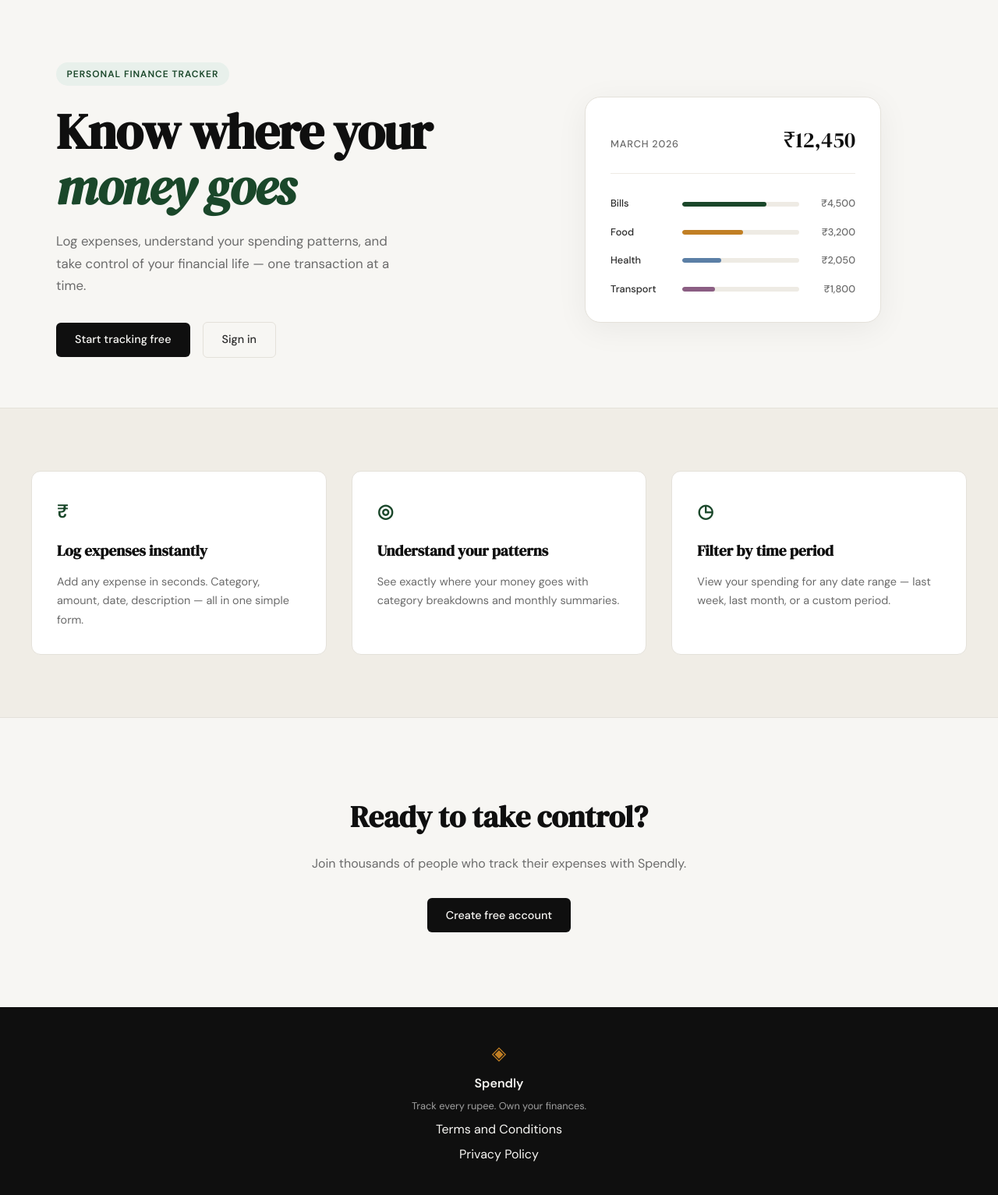
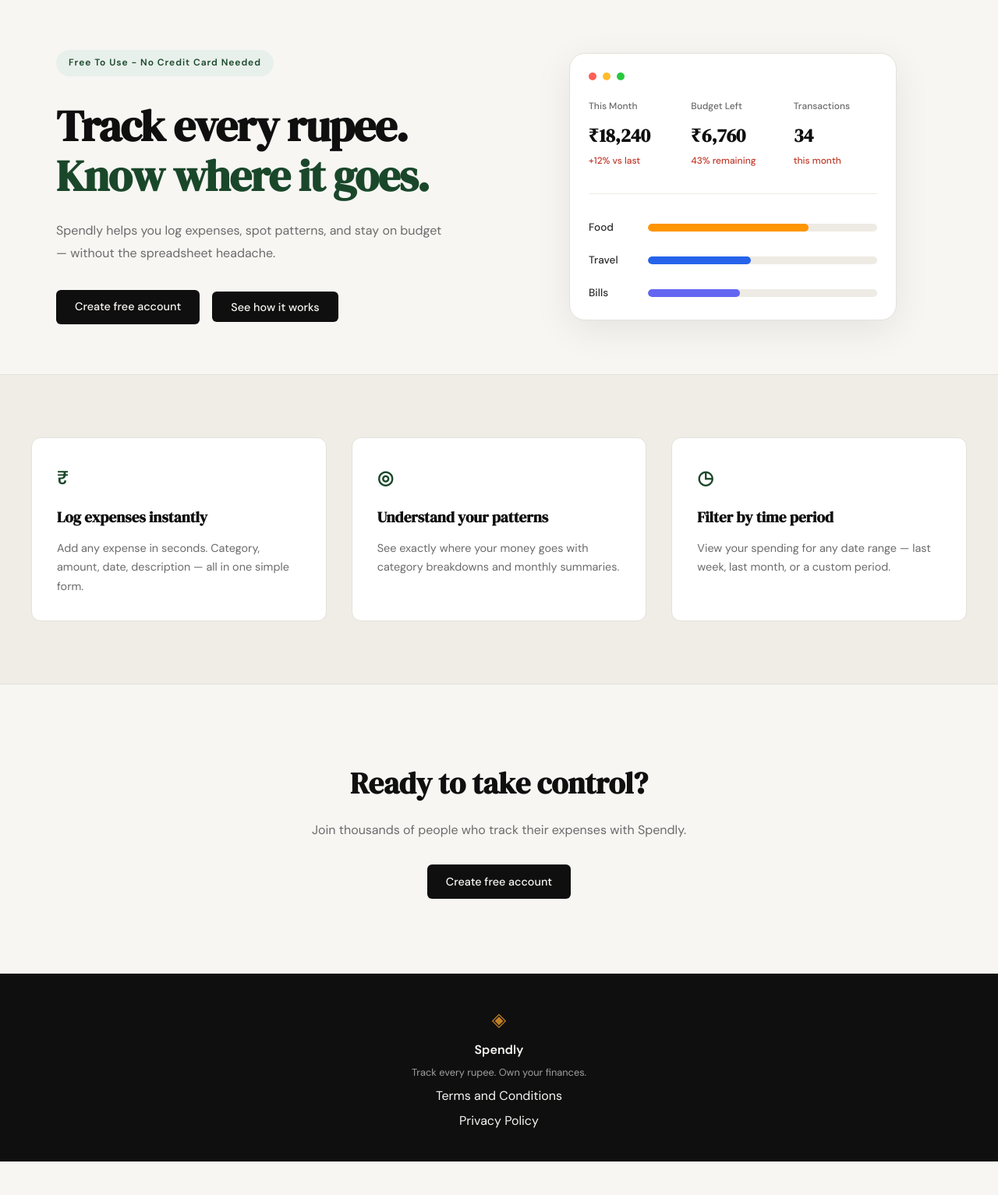
Before and after one commit to nikhilchaudhary123/spendly, a Flask app: page / in a window 1280 px wide. Shown: the part 61-1594 px from the top of the page at 78% size. After the commit the page ends 1551 px from the top, so only its background shows below. Run offline with Flask 3, Linux system fonts and the light colour scheme.

Commit message:
update landing page

```diff
--- a/expense-tracker/static/css/style.css
+++ b/expense-tracker/static/css/style.css
@@ -124,13 +124,18 @@ a { color: inherit; text-decoration: none; }
 /* ------------------------------------------------------------------ */
 
 .hero {
-    padding: 5rem 2rem 4rem;
+    padding: 4rem 2rem;
     display: grid;
     grid-template-columns: 1fr 1fr;
     gap: 4rem;
     align-items: center;
     max-width: var(--max-width);
     margin: 0 auto;
+}
+
+.hero-inner {
+    display: flex;
+    flex-direction: column;
 }
 
 .hero-badge {
@@ -140,38 +145,40 @@ a { color: inherit; text-decoration: none; }
     font-size: 0.75rem;
     font-weight: 600;
     letter-spacing: 0.08em;
-    text-transform: uppercase;
-    padding: 0.35rem 0.85rem;
+    text-transform: capitalize;
+    padding: 0.45rem 1rem;
     border-radius: 999px;
-    margin-bottom: 1.5rem;
+    margin-bottom: 2rem;
+    width: fit-content;
 }
 
 .hero-title {
     font-family: var(--font-display);
-    font-size: clamp(2.5rem, 5vw, 4rem);
-    line-height: 1.1;
+    font-size: clamp(2.5rem, 5vw, 3.5rem);
+    line-height: 1.15;
     letter-spacing: -0.02em;
     color: var(--ink);
-    margin-bottom: 1.25rem;
+    margin-bottom: 1.5rem;
+    font-weight: 700;
 }
 
-.hero-title em {
-    font-style: italic;
+.hero-accent {
     color: var(--accent);
 }
 
 .hero-subtitle {
-    font-size: 1.05rem;
+    font-size: 1rem;
     color: var(--ink-muted);
-    line-height: 1.7;
-    max-width: 460px;
+    line-height: 1.8;
     margin-bottom: 2rem;
+    max-width: 500px;
 }
 
 .hero-actions {
     display: flex;
     gap: 1rem;
     align-items: center;
+    margin-bottom: 0;
 }
 
 /* ------------------------------------------------------------------ */
@@ -187,52 +194,90 @@ a { color: inherit; text-decoration: none; }
     background: var(--paper-card);
     border: 1px solid var(--border);
     border-radius: var(--radius-lg);
-    padding: 2rem;
+    padding: 1.5rem;
     width: 100%;
-    max-width: 380px;
-    box-shadow: 0 8px 40px rgba(0,0,0,0.06);
+    max-width: 420px;
+    box-shadow: 0 12px 48px rgba(0,0,0,0.08);
 }
 
+.mock-card-dots {
+    display: flex;
+    gap: 0.5rem;
+    margin-bottom: 1.5rem;
+}
+
+.dot {
+    display: inline-block;
+    width: 10px;
+    height: 10px;
+    border-radius: 50%;
+}
+
+.dot.red { background: #FF5F56; }
+.dot.yellow { background: #FFBD2E; }
+.dot.green { background: #27C93F; }
+
 .mock-card-header {
-    display: flex;
-    justify-content: space-between;
-    align-items: baseline;
-    margin-bottom: 1.75rem;
-    padding-bottom: 1.25rem;
+    display: grid;
+    grid-template-columns: 1fr 1fr 1fr;
+    gap: 1.5rem;
+    margin-bottom: 2rem;
+    padding-bottom: 2rem;
     border-bottom: 1px solid var(--border-soft);
 }
 
+.mock-stat {
+    display: flex;
+    flex-direction: column;
+}
+
 .mock-label {
-    font-size: 0.8rem;
+    font-size: 0.75rem;
     font-weight: 500;
     color: var(--ink-muted);
-    text-transform: uppercase;
-    letter-spacing: 0.06em;
+    text-transform: capitalize;
+    margin-bottom: 0.5rem;
 }
 
-.mock-total {
+.mock-amount {
     font-family: var(--font-display);
-    font-size: 1.75rem;
+    font-size: 1.5rem;
     color: var(--ink);
+    font-weight: 700;
+    margin-bottom: 0.25rem;
 }
 
-.mock-bars { display: flex; flex-direction: column; gap: 1rem; }
+.mock-change {
+    font-size: 0.75rem;
+    color: var(--danger);
+    font-weight: 500;
+}
+
+.mock-change.positive {
+    color: var(--accent);
+}
+
+.mock-bars {
+    display: flex;
+    flex-direction: column;
+    gap: 1.25rem;
+}
 
 .mock-bar-row {
     display: grid;
-    grid-template-columns: 80px 1fr 60px;
+    grid-template-columns: 60px 1fr;
     align-items: center;
-    gap: 0.75rem;
+    gap: 1rem;
 }
 
 .mock-cat {
-    font-size: 0.8rem;
+    font-size: 0.85rem;
     font-weight: 500;
     color: var(--ink-soft);
 }
 
 .mock-bar-track {
-    height: 6px;
+    height: 10px;
     background: var(--border-soft);
     border-radius: 999px;
     overflow: hidden;
@@ -240,13 +285,13 @@ a { color: inherit; text-decoration: none; }
 
 .mock-bar {
     height: 100%;
-    background: var(--accent);
+    background: #FF9500;
     border-radius: 999px;
     transition: width 0.6s ease;
 }
 
-.mock-bar-2 { background: var(--accent-2); }
-.mock-bar-3 { background: #5b7fa6; }
+.mock-bar-2 { background: #2563EB; }
+.mock-bar-3 { background: #6366F1; }
 .mock-bar-4 { background: #8b5e83; }
 
 .mock-amt {
@@ -261,7 +306,7 @@ a { color: inherit; text-decoration: none; }
 /* ------------------------------------------------------------------ */
 
 .btn-primary {
-    display: inline-block;
+    display: inline-flex;
     background: var(--ink);
     color: var(--paper);
     padding: 0.65rem 1.5rem;
@@ -273,6 +318,8 @@ a { color: inherit; text-decoration: none; }
     border: none;
     transition: background 0.2s;
     text-decoration: none;
+    align-items: center;
+    justify-content: center;
 }
 
 .btn-primary:hover { background: var(--accent); }
--- a/expense-tracker/templates/landing.html
+++ b/expense-tracker/templates/landing.html
@@ -6,55 +6,61 @@
 
 <section class="hero">
     <div class="hero-inner">
-        <div class="hero-badge">Personal Finance Tracker</div>
+        <div class="hero-badge">Free to use - No credit card needed</div>
         <h1 class="hero-title">
-            Know where your<br>
-            <em>money goes</em>
+            Track every rupee.<br>
+            <span class="hero-accent">Know where it goes.</span>
         </h1>
         <p class="hero-subtitle">
-            Log expenses, understand your spending patterns,
-            and take control of your financial life —
-            one transaction at a time.
+            Spendly helps you log expenses, spot patterns, and stay on budget — without the spreadsheet headache.
         </p>
         <div class="hero-actions">
-            <a href="{{ url_for('register') }}" class="btn-primary">Start tracking free</a>
-            <a href="{{ url_for('login') }}" class="btn-ghost">Sign in</a>
+            <a href="{{ url_for('register') }}" class="btn-primary">Create free account</a>
+            <button class="btn-primary">See how it works</button>
         </div>
     </div>
     <div class="hero-visual">
         <div class="mock-card">
+            <div class="mock-card-dots">
+                <span class="dot red"></span>
+                <span class="dot yellow"></span>
+                <span class="dot green"></span>
+            </div>
             <div class="mock-card-header">
-                <span class="mock-label">March 2026</span>
-                <span class="mock-total">₹12,450</span>
+                <div class="mock-stat">
+                    <span class="mock-label">This month</span>
+                    <span class="mock-amount">₹18,240</span>
+                    <span class="mock-change">+12% vs last</span>
+                </div>
+                <div class="mock-stat">
+                    <span class="mock-label">Budget left</span>
+                    <span class="mock-amount">₹6,760</span>
+                    <span class="mock-change">43% remaining</span>
+                </div>
+                <div class="mock-stat">
+                    <span class="mock-label">Transactions</span>
+                    <span class="mock-amount">34</span>
+                    <span class="mock-change">this month</span>
+                </div>
             </div>
             <div class="mock-bars">
                 <div class="mock-bar-row">
+                    <span class="mock-cat">Food</span>
+                    <div class="mock-bar-track">
+                        <div class="mock-bar" style="width: 70%"></div>
+                    </div>
+                </div>
+                <div class="mock-bar-row">
+                    <span class="mock-cat">Travel</span>
+                    <div class="mock-bar-track">
+                        <div class="mock-bar mock-bar-2" style="width: 45%"></div>
+                    </div>
+                </div>
+                <div class="mock-bar-row">
                     <span class="mock-cat">Bills</span>
                     <div class="mock-bar-track">
-                        <div class="mock-bar" style="width: 72%"></div>
+                        <div class="mock-bar mock-bar-3" style="width: 40%"></div>
                     </div>
-                    <span class="mock-amt">₹4,500</span>
-                </div>
-                <div class="mock-bar-row">
-                    <span class="mock-cat">Food</span>
-                    <div class="mock-bar-track">
-                        <div class="mock-bar mock-bar-2" style="width: 52%"></div>
-                    </div>
-                    <span class="mock-amt">₹3,200</span>
-                </div>
-                <div class="mock-bar-row">
-                    <span class="mock-cat">Health</span>
-                    <div class="mock-bar-track">
-                        <div class="mock-bar mock-bar-3" style="width: 33%"></div>
-                    </div>
-                    <span class="mock-amt">₹2,050</span>
-                </div>
-                <div class="mock-bar-row">
-                    <span class="mock-cat">Transport</span>
-                    <div class="mock-bar-track">
-                        <div class="mock-bar mock-bar-4" style="width: 28%"></div>
-                    </div>
-                    <span class="mock-amt">₹1,800</span>
                 </div>
             </div>
         </div>
```
